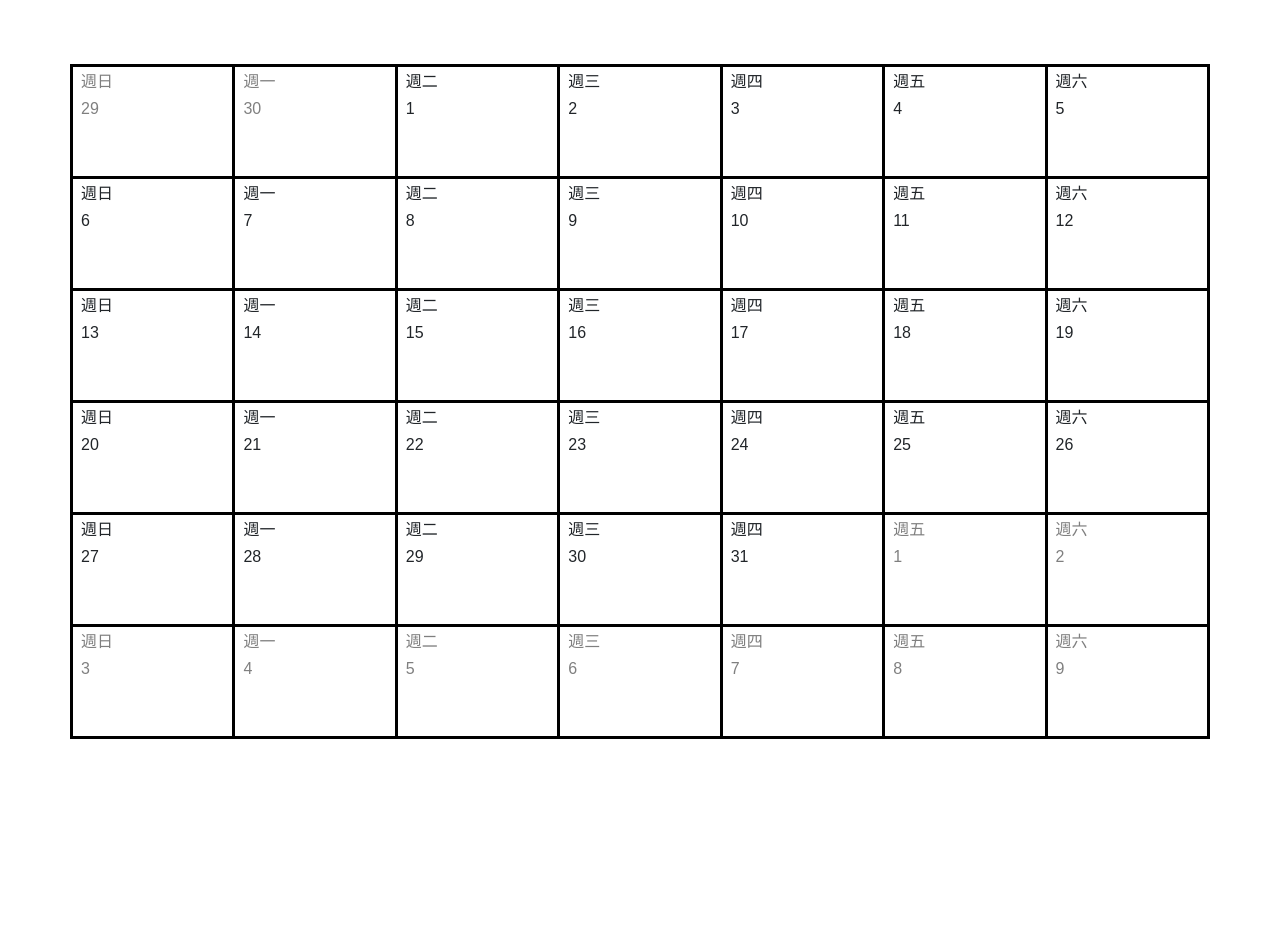
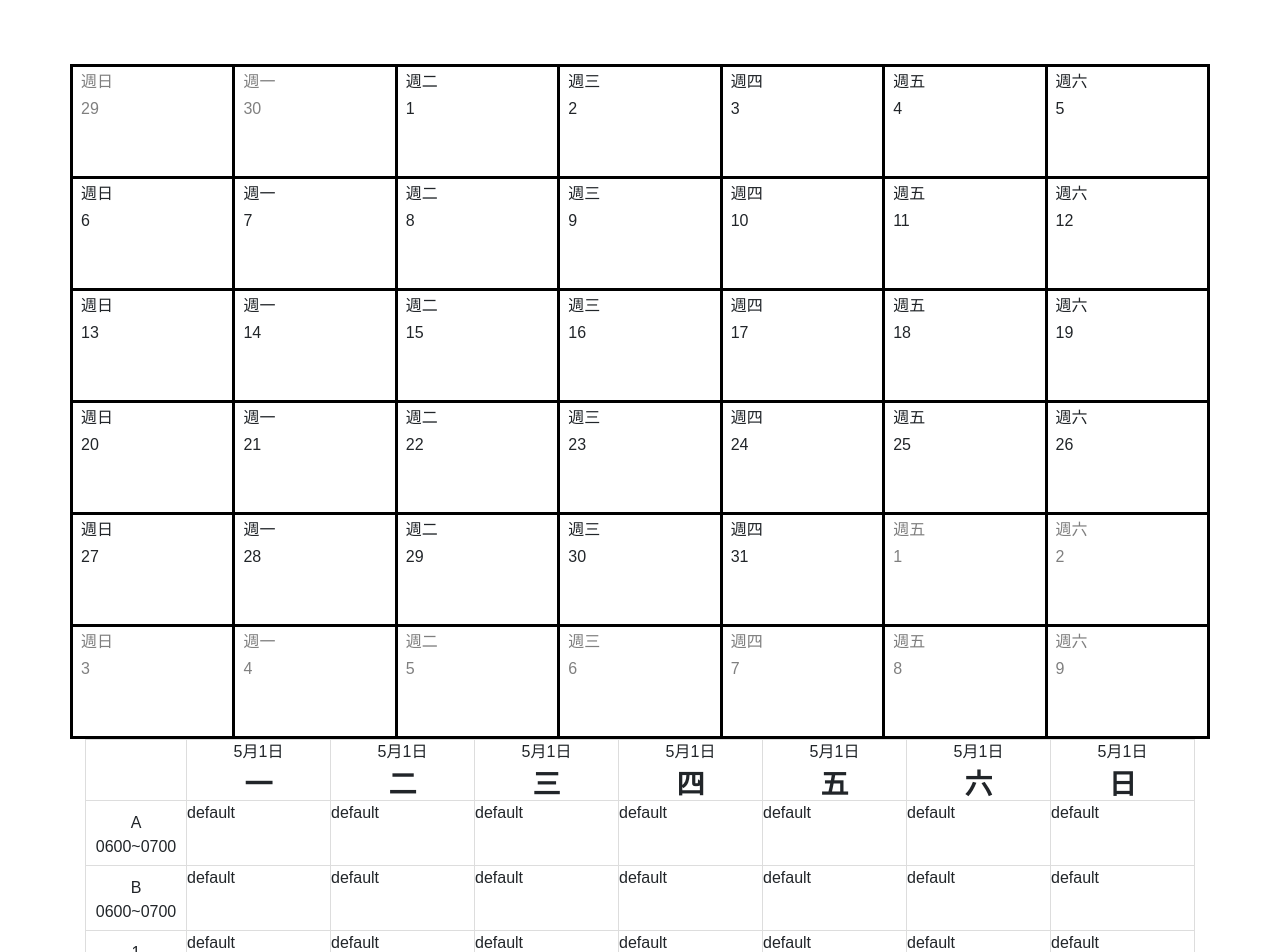
Before and after one commit to NCCU-Software-Engineer-2018-Fall/facility-service-system, a React (Create React App) app: page / in a window 1280 px wide. Shown: the top 952 px of the page. Before the commit the page ends 800 px from the top, so only its background shows below. Built offline with nearby package versions, Linux system fonts and the light colour scheme.

Commit message:
add Weekly Calendar

```diff
--- /dev/null
+++ b/src/components/Cell.js
@@ -0,0 +1,44 @@
+import React from 'react';
+
+const borderColor = '#ddd'
+
+class Cell extends React.Component {
+  constructor(props) {
+    super(props)
+    this.state = {
+      status: 'default'
+    }
+  }
+
+  render() {
+    const statusBGC = {
+      default: 'none',
+      borrowed: '#c6dafc',
+      disabled: '#e0e0e0'
+    }
+
+    const divstyle = {
+      border: `solid ${borderColor}`,
+      borderWidth: '1px 0px 0px 0px',
+
+      background: statusBGC[this.state.status]
+    }
+
+    return (
+      <div style={divstyle} onClick={this.click.bind(this)}>{this.state.status}</div>
+    )
+  }
+  click(e) {
+    if (this.state.status == 'default') {
+      this.setState({
+        status: 'borrowed'
+      })
+    } else {
+      this.setState({
+        status: 'default'
+      })
+    }
+  }
+}
+
+export default Cell;
--- /dev/null
+++ b/src/components/Period.js
@@ -0,0 +1,28 @@
+import React from 'react';
+
+const borderColor = '#ddd'
+
+class Period extends React.Component {
+  render() {
+    const divstyle = {
+      display: 'flex',
+      flexDirection: 'column',
+      alignItems: 'center',
+      padding: '10px 0px',
+      gridRowStart: 'span 1',
+
+      border: `solid ${borderColor}`,
+      borderWidth: '1px 0px 0px 0px',
+      boxSizing: 'border-box'
+    }
+
+    return (
+      <div style={divstyle} id='period'>
+        <div id="periodId">{this.props.id}</div>
+        <div id="periodTime">{this.props.time}</div>
+      </div>
+    )
+  }
+}
+
+export default Period;
--- /dev/null
+++ b/src/components/PeriodGroup.js
@@ -0,0 +1,38 @@
+import React from 'react';
+import Period from './Period';
+
+const periods = [
+  ['A', '0600~0700'],
+  ['B', '0600~0700'],
+  ['1', '0600~0700'],
+  ['2', '0600~0700'],
+  ['3', '0600~0700'],
+  ['4', '0600~0700'],
+  ['C', '0600~0700'],
+  ['D', '0600~0700'],
+  ['5', '0600~0700'],
+  ['6', '0600~0700'],
+  ['7', '0600~0700'],
+  ['8', '0600~0700'],
+  ['E', '0600~0700'],
+  ['F', '0600~0700'],
+  ['G', '0600~0700']
+]
+const weekHeight = 60
+
+class PeriodGroup extends React.Component {
+  render() {
+    const divstyle = {
+      display: 'grid',
+      gridTemplateRows: `${weekHeight}px repeat(15, 65px)`,
+    }
+
+    const periodgroup = periods.map((period, i) => <Period key={i} id={period[0]} time={period[1]} />)
+    periodgroup.unshift(<div></div>)
+    return (
+      <div style={divstyle}>{periodgroup}</div>
+    )
+  }
+}
+
+export default PeriodGroup;
--- /dev/null
+++ b/src/components/Week.js
@@ -0,0 +1,57 @@
+import React from 'react';
+import Cell from './Cell';
+
+const periods = [
+  ['A', '0600~0700'],
+  ['B', '0600~0700'],
+  ['1', '0600~0700'],
+  ['2', '0600~0700'],
+  ['3', '0600~0700'],
+  ['4', '0600~0700'],
+  ['C', '0600~0700'],
+  ['D', '0600~0700'],
+  ['5', '0600~0700'],
+  ['6', '0600~0700'],
+  ['7', '0600~0700'],
+  ['8', '0600~0700'],
+  ['E', '0600~0700'],
+  ['F', '0600~0700'],
+  ['G', '0600~0700']
+]
+const cellHeight = 65
+const weekHeight = 60
+const borderColor = '#ddd'
+
+class Week extends React.Component {
+  render() {
+    const divstyle = {
+      display: 'grid',
+      gridTemplateRows: `${weekHeight}px repeat(15, ${cellHeight}px)`,
+      border: `solid ${borderColor}`,
+      borderWidth: '0px 0px 0px 1px'
+    }
+    const weekstyle = {
+      display: 'flex',
+      flexDirection: 'column',
+      alignItems: 'center',
+      justifyContent: 'space-between'
+    }
+    const weekdaystyle = {
+      fontSize: 28,
+      fontWeight: 'bold'
+    }
+
+    const cells = periods.map((period, i) => <Cell key={i} />)
+    return (
+      <div style={divstyle} >
+        <div id="week" style={weekstyle}>
+          <div id="weekdate">{this.props.month}月{this.props.day}日</div>
+          <div id="weekday" style={weekdaystyle} >{this.props.weekday}</div>
+        </div>
+        {cells}
+      </div>
+    )
+  }
+}
+
+export default Week;
--- /dev/null
+++ b/src/components/WeekGroup.js
@@ -0,0 +1,57 @@
+import React from 'react';
+import Week from './Week';
+
+const weeks = [
+  {
+    month: '5',
+    day: '1',
+    weekday: '一'
+  },
+  {
+    month: '5',
+    day: '1',
+    weekday: '二'
+  },
+  {
+    month: '5',
+    day: '1',
+    weekday: '三'
+  },
+  {
+    month: '5',
+    day: '1',
+    weekday: '四'
+  },
+  {
+    month: '5',
+    day: '1',
+    weekday: '五'
+  },
+  {
+    month: '5',
+    day: '1',
+    weekday: '六'
+  },
+  {
+    month: '5',
+    day: '1',
+    weekday: '日'
+  },
+]
+
+class WeekGroup extends React.Component {
+  render() {
+    const divstyle = {
+      display: 'grid',
+      gridTemplateColumns: '1fr 1fr 1fr 1fr 1fr 1fr 1fr',
+      gridColumnStart: 2
+    }
+    const weekgroup = weeks.map((week, i) => <Week key={i} month={week.month} day={week.day} weekday={week.weekday} />)
+
+    return (
+      <div style={divstyle}>{weekgroup}</div>
+    )
+  }
+}
+
+export default WeekGroup;
--- a/src/containers/App.js
+++ b/src/containers/App.js
@@ -1,12 +1,14 @@
 import React, { Component } from 'react';
 import './App.css';
 import EmptyMonthlyCalendar from './EmptyMonthlyCalendar';
+import WeekCalendar from './WeekCalendar';
 
 class App extends Component {
   render() {
     return (
       <div className="container">
         <EmptyMonthlyCalendar />
+        <WeekCalendar />
       </div>
     );
   }
--- /dev/null
+++ b/src/containers/WeekCalendar.js
@@ -0,0 +1,24 @@
+import React from 'react';
+import WeekGroup from '../components/WeekGroup';
+import PeriodGroup from '../components/PeriodGroup';
+
+const borderColor = '#ddd'
+
+class WeekCalendar extends React.Component {
+  render() {
+    const divstyle = {
+      display: 'grid',
+      gridTemplateColumns: '100px auto',
+      border: `solid 1px ${borderColor}`,
+    }
+
+    return (
+      <div style={divstyle}>
+        <PeriodGroup />
+        <WeekGroup />
+      </div>
+    )
+  }
+}
+
+export default WeekCalendar;
```
